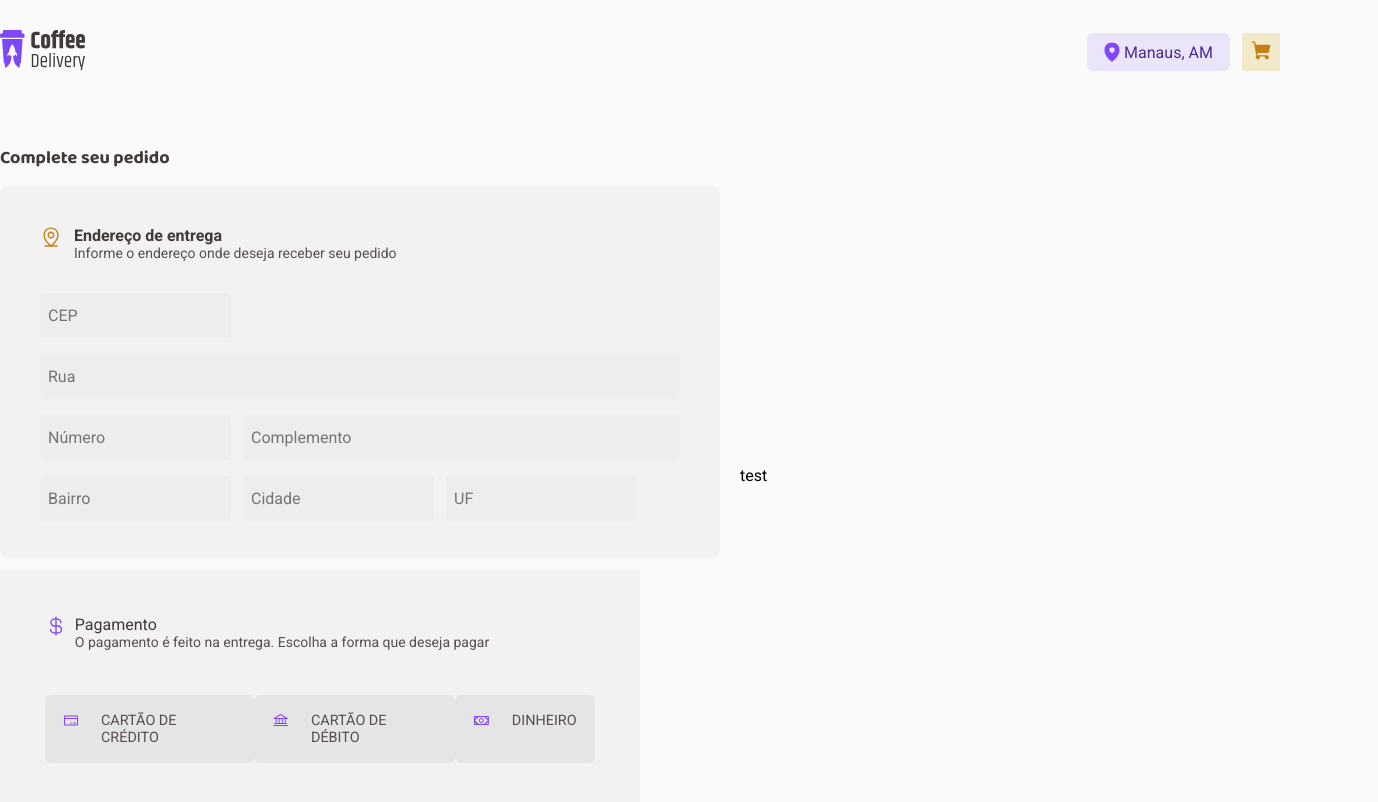
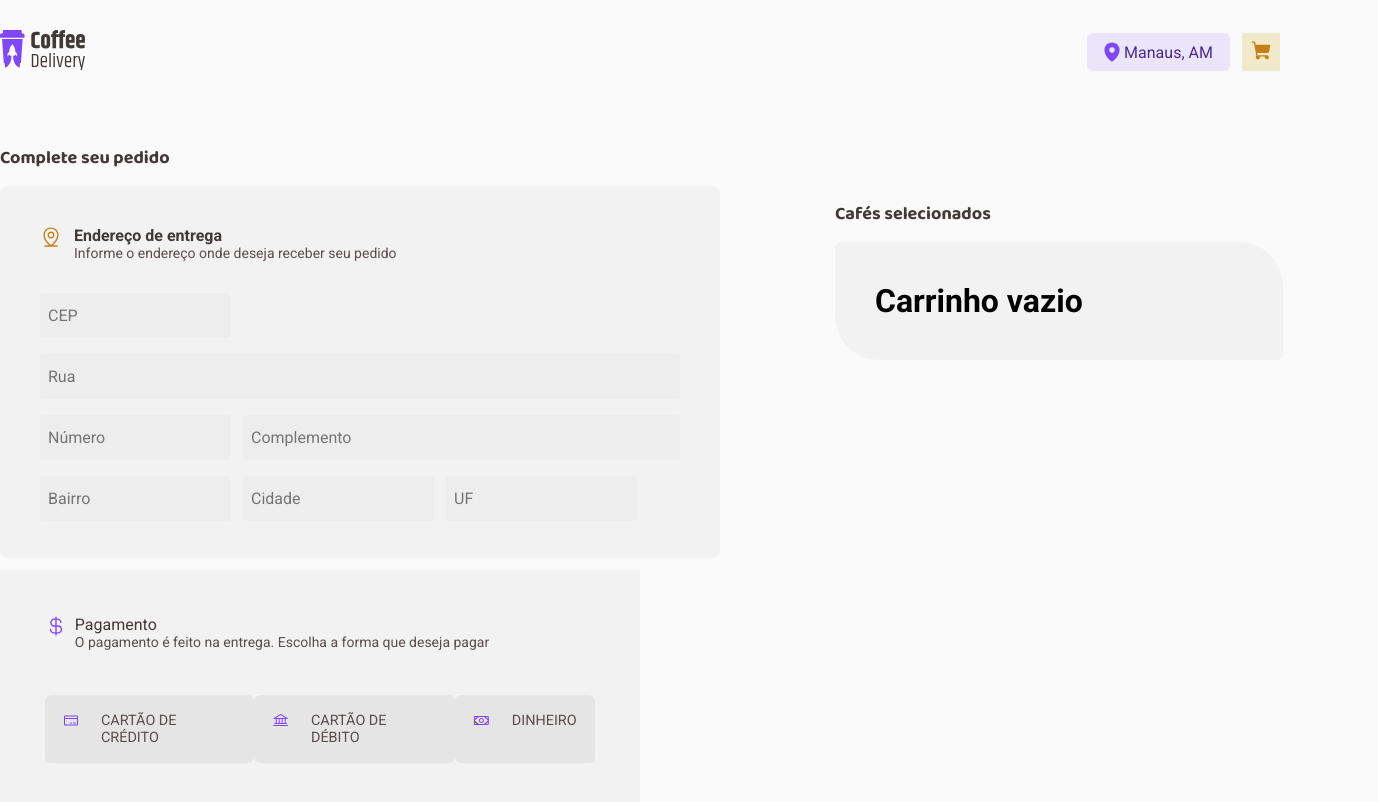
Before and after one commit to vtrajanodev/coffee-delivery, a React (Vite) app: page /cart in a window 1280 px wide. Shown: the top 802 px of the page, 1378 px wide, since content can reach past the window. Built offline with nearby package versions, Linux system fonts and the light colour scheme; data requests are answered from the project's data file.

Commit message:
feat: cart page

```diff
--- a/src/components/Address/styles.ts
+++ b/src/components/Address/styles.ts
@@ -13,6 +13,7 @@ export const AddressContainer = styled.div`
   width: 50%;
   display: flex;
   flex-direction: column;
+
 `;
 
 export const FormContainer = styled.div`
--- /dev/null
+++ b/src/components/CartData/index.tsx
@@ -0,0 +1,46 @@
+import { useContext } from "react"
+import { Coffee } from "../../@types/coffee.type"
+import { CartContext } from "../../context/CartContext"
+import { CartItem } from "../CartItem"
+import { CartContainer, CartDataContainer, CartDataTitleContainer } from "./styles"
+
+export const CartData = () => {
+  const { cart } = useContext(CartContext)
+
+  return (
+    <CartDataContainer>
+      <CartDataTitleContainer>Cafés selecionados</CartDataTitleContainer>
+
+      <CartContainer>
+        {cart.items.length ? cart.items.map((coffee: Coffee) => (
+          <>
+            <CartItem coffee={coffee} />
+
+            <hr />
+          </>
+        )) : (<h1>Carrinho vazio</h1>)
+        }
+
+        {
+          !!cart.items.length && (
+            <div className="payment-info">
+              <div>
+                <span>Total de items</span>
+                <span>0</span>
+              </div>
+              <div>
+                <span>Entrega</span>
+                <span>0</span>
+              </div>
+              <div className="total">
+                <span>Total</span>
+                <span>0</span>
+              </div>
+            </div>
+          )
+        }
+
+      </CartContainer>
+    </CartDataContainer>
+  )
+}
--- /dev/null
+++ b/src/components/CartData/styles.ts
@@ -0,0 +1,55 @@
+import styled from "styled-components";
+
+export const CartDataTitleContainer = styled.h1`
+  font-family: "Baloo 2", sans-serif;
+  font-size: 1.125rem;
+  font-weight: 700;
+  color: ${(props) => props.theme["base-subtitle"]};
+
+  margin-bottom: 0.9rem;
+`;
+
+export const CartDataContainer = styled.div`
+  padding: 56px 95px;
+
+  div.payment-info {
+    div {
+      display: flex;
+      flex-direction: row;
+      justify-content: space-between;
+      margin-top: 14px;
+    }
+
+    div > span:first-child {
+      font-size: 14px;
+      font-family: "Roboto", sans-serif;
+      font-weight: 400;
+      color: ${(props) => props.theme["base-text"]};
+    }
+
+    div.total {
+      span {
+        font-size: 20px;
+        font-family: 'Roboto' sans-serif;
+        font-weight: 700;
+        color: ${props => props.theme["base-subtitle"]};
+      }
+    }
+  }
+`;
+
+export const CartContainer = styled.div`
+  padding: 40px;
+  border-radius: 6px 44px 6px 44px;
+
+  background-color: ${(props) => props.theme["base-card"]};
+
+  width: 448px;
+  max-height: 600px;
+  overflow-y: scroll;
+
+  hr {
+    margin: 24px 0;
+    color: ${(props) => props.theme["base-button"]};
+  }
+`;
--- /dev/null
+++ b/src/components/CartItem/index.tsx
@@ -0,0 +1,29 @@
+import trashIcon from '../../assets/trashIcon.svg'
+import { Coffee } from "../../@types/coffee.type"
+import { Count } from "../Count"
+import { CartInfoContainer, CartItemContainer, QuantityContainer } from "./styles"
+
+interface CartItemProps {
+  coffee: Coffee
+}
+
+export const CartItem = ({ coffee }: CartItemProps) => {
+  return (
+    <CartItemContainer>
+      <img src={coffee.imgSrc} alt="" />
+
+      <CartInfoContainer>
+        <h3>{coffee.name}</h3>
+        <QuantityContainer>
+          <Count coffee={coffee} />
+          <div className='quantity'>
+            <img src={trashIcon} alt="" />
+            <span>Remover</span>
+          </div>
+        </QuantityContainer>
+      </CartInfoContainer>
+
+      <span>Price</span>
+    </CartItemContainer>
+  )
+}
--- /dev/null
+++ b/src/components/CartItem/styles.ts
@@ -0,0 +1,72 @@
+import styled from "styled-components";
+
+export const CartItemContainer = styled.div`
+  display: flex;
+
+  img {
+    width: 64px;
+    height: 64px;
+
+    margin-right: 20px;
+  }
+
+  span {
+    font-size: 1rem;
+    font-weight: 700;
+    font-family: 'Roboto', sans-serif;
+    line-height: 20.8px;
+    color: ${props => props.theme["base-text"]};
+  }
+`
+
+export const CartInfoContainer = styled.div`
+  display: flex;
+  flex-direction: column;
+
+  gap: 8px;
+
+  h3 {
+    font-size: 1rem;
+    font-family: 'Roboto', sans-serif;
+    font-weight: 400;
+    color: ${props => props.theme["base-subtitle"]};
+    margin-right: 50px;
+  }
+`
+
+export const QuantityContainer = styled.div`
+
+  display: flex;
+  flex-direction: row;
+  align-items: center;
+
+  margin-right: 8px;
+
+  div {
+    cursor: pointer;
+    display: flex;
+    align-items: center;
+    justify-content: center;
+    width: 96px;
+    height: 32px;
+    background-color: ${props => props.theme["base-button"]};
+    margin-left: 8px;
+
+    img {
+      display: flex;
+      align-items: center;
+      width: 16px;
+      height: 16px;
+      margin-right: 6px;
+    }
+
+    span {
+      font-weight: 400;
+      font-size: 14px;
+      font-family: 'Roboto', sans-serif;
+      color: ${props => props.theme["base-text"]};
+      color: ${props => props.theme.purple};
+    }
+  }
+
+`
--- a/src/pages/Cart/index.tsx
+++ b/src/pages/Cart/index.tsx
@@ -1,11 +1,12 @@
 import { Address } from "../../components/Address"
+import { CartData } from "../../components/CartData"
 import { CartContainer } from "./styles"
 
 export const Cart = () => {
   return (
     <CartContainer>
       <Address />
-      test
+      <CartData />
     </CartContainer>
   )
 }
--- a/src/pages/Cart/styles.ts
+++ b/src/pages/Cart/styles.ts
@@ -4,8 +4,8 @@ export const CartContainer = styled.div`
   width: 100%;
   display: flex;
   justify-content: flex-start;
-  align-items: center;
   margin-top: 2.5rem;
+
 
   gap: 6.25rem;
 `
```
Also changed, not shown: src/assets/trashIcon.svg (added).
